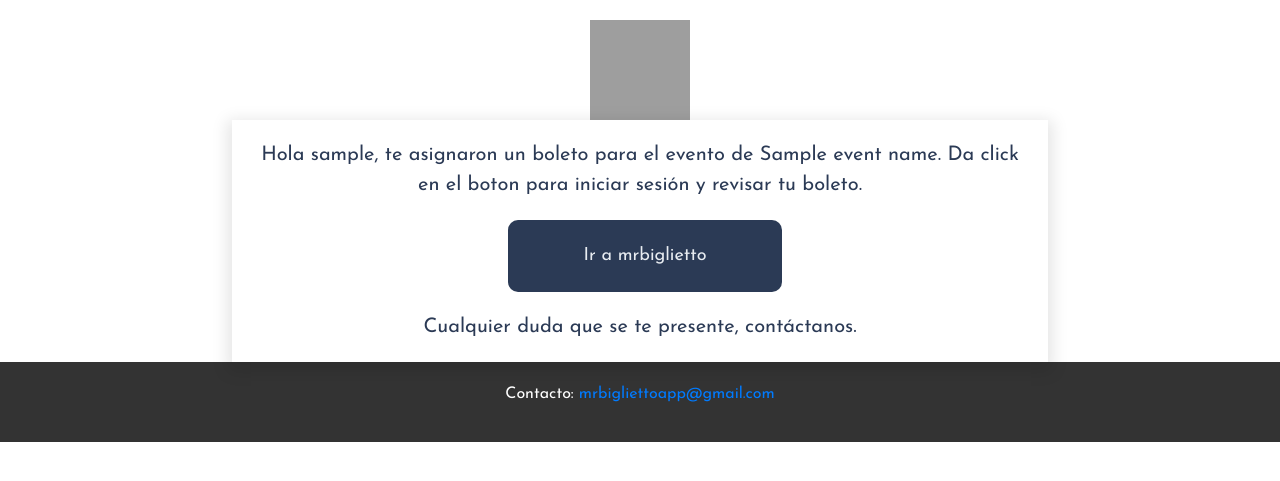
After one commit to MartinezCornejoLuisAngel/api_mrbiglietto, a Flask app: template templates/email_notification.html in a window 1280 px wide. The commit adds this page. Shown: the top 481 px of the page. Run offline with Flask 3, Linux system fonts and the light colour scheme; the template is opened without the code that fills it: most values are stand-ins (such as "Sample title", 1, 10 or a date in 2020); parts of the project's set-up code (start-up, migrations or seed data) failed here and were passed over; some libraries are stand-ins or nearby versions; grey boxes are pictures that could not be loaded.

Commit message:
UPDATE endpoint send_notification

```diff
--- a/app.py
+++ b/app.py
@@ -299,7 +299,7 @@ def get_ticket_data():
         return jsonify({'status': 'error', 'message': str(e)}),500
 
 
-#///////////////////////////////////Email/////////////////////////7
+#/////////////////////////////////// API EMAIL /////////////////////////////////////////
 def generar_enlace_validacion():
     # Generar un enlace único de validación (por ejemplo, utilizando una cadena aleatoria)
     longitud = 20
@@ -438,7 +438,7 @@ def send_2fa_email():
     except Exception as e:
         return jsonify({'error': str(e)}), 500
 
-def enviar_notificacion(correo_destino):
+def enviar_notificacion(email,username,event_name):
     # Configuración del servidor SMTP
     servidor_smtp = config('SERVIDOR_SMPT')
     puerto_smtp = config('PUERTO_SMPT')
@@ -448,53 +448,12 @@ def enviar_notificacion(correo_destino):
     # Crear el mensaje
     mensaje = MIMEMultipart("alternative")
     mensaje['From'] = remitente
-    mensaje['To'] = correo_destino
+    mensaje['To'] = email
     mensaje['Subject'] = "Notificacion"
-
-
     # Cuerpo del mensaje en HTML con CSS
-    cuerpo_html = f"""
-    <html>
-      <head>
-        <style>
-          body {{
-            font-family: Arial, sans-serif;
-            background-color: #f4f4f4;
-            padding: 20px;
-          }}
-          .container {{
-            max-width: 600px;
-            margin: 0 auto;
-            background-color: #fff;
-            border-radius: 10px;
-            padding: 30px;
-            box-shadow: 0 2px 5px rgba(0, 0, 0, 0.1);
-          }}
-          h1 {{
-            color: #333;
-          }}
-          p {{
-            color: #666;
-          }}
-          .code {{
-            font-size: 24px;
-            font-weight: bold;
-            color: #007bff;
-          }}
-        </style>
-      </head>
-      <body>
-        <div class="container">
-          <h1>Hola,</h1>
-          <p>Felicidades por tu compra, esperamos que te diviertas en tu evento:</p>
-          <p>¡Gracias! por usar Mr biglietto</p>
-        </div>
-      </body>
-    </html>
-    """
-
+    cuerpo_mensaje = render_template('email_notification.html',username=username,event_name=event_name)
     # Adjuntar parte del mensaje
-    mensaje.attach(MIMEText(cuerpo_html, "html"))
+    mensaje.attach(MIMEText(cuerpo_mensaje, "html"))
 
 	# Iniciar sesión en el servidor SMTP y enviar el mensaje
     with smtplib.SMTP(servidor_smtp, puerto_smtp) as servidor:
@@ -502,17 +461,19 @@ def enviar_notificacion(correo_destino):
         servidor.login(remitente, contraseña)
         servidor.send_message(mensaje)
 
-@app.route('/send_notification', methods=['POST'])
+@app.route('/api/v1/send_notification', methods=['POST'])
 def send_notification():
     # Asegúrate de que el cuerpo de la solicitud contenga los parámetros necesarios para el método create_event
-    if not request.json or 'email_des' not in request.json:
+    if not request.json or 'email' not in request.json or 'username' not in request.json or 'event_name' not in request.json:
         return jsonify({'error': 'Missing parameters'}), 400
 
-    email_des = request.json['email_des']
+    email = request.json['email']
+    username = request.json['username']
+    event_name = request.json['event_name']
 
     # Llama al método create_event del contrato inteligente con los parámetros proporcionados
     try:
-        enviar_notificacion(email_des)
+        enviar_notificacion(email,username,event_name)
         return jsonify({'status': 'success'}),200
     except Exception as e:
         return jsonify({'error': str(e)}), 500
@@ -585,7 +546,7 @@ def logout():
   return redirect(url_for('login'))
 
 @app.route('/home')
-#@login_required
+@login_required
 def home():
   return render_template('/home.html')
 
--- /dev/null
+++ b/static/css/email_notification.css
@@ -0,0 +1,13 @@
+body {
+  font-family: 'Josefin Sans', sans-serif; /* Aplica Josefin Sans al contenido del body */
+}
+/* Puedes definir estilos adicionales para otros elementos */
+h1 {
+  font-family: 'Josefin Sans', sans-serif; /* Ejemplo de aplicar la fuente a un elemento específico */
+}
+footer {
+    background-color: #333;
+    color: #fff;
+    padding: 20px;
+    text-align: center;
+  }
--- a/static/css/home.css
+++ b/static/css/home.css
@@ -6,7 +6,7 @@
     height: 100%;
     width: 250px;
     padding: 20px;
-    background-color: #059edb; /* Azul cielo */
+    background-color: #2B3A55; /* Azul cielo */
     color: #000; /* Color de texto */
   }
 
--- a/templates/base.html
+++ b/templates/base.html
@@ -7,6 +7,9 @@
     <!--Bootstrap-->
     <link href="https://cdn.jsdelivr.net/npm/bootstrap@5.3.3/dist/css/bootstrap.min.css" rel="stylesheet" integrity="sha384-QWTKZyjpPEjISv5WaRU9OFeRpok6YctnYmDr5pNlyT2bRjXh0JMhjY6hW+ALEwIH" crossorigin="anonymous">
     <link href="https://stackpath.bootstrapcdn.com/bootstrap/4.5.2/css/bootstrap.min.css" rel="stylesheet">
+    <link rel="preconnect" href="https://fonts.googleapis.com">
+    <link rel="preconnect" href="https://fonts.gstatic.com" crossorigin>
+    <link href="https://fonts.googleapis.com/css2?family=Josefin+Sans:ital,wght@0,100..700;1,100..700&display=swap" rel="stylesheet">
 
     <!--Custom css-->
     {%block customCss%}
--- /dev/null
+++ b/templates/email_notification.html
@@ -0,0 +1,31 @@
+{%extends 'base.html' %}
+
+{%block customCss%}
+<link rel="stylesheet" href="{{url_for('static',filename='css/email_notification.css')}}">
+{%endblock%}
+
+{%block body%}
+    <div style="text-align: center; color: #2B3A55; font-size: 60px; font-weight: 700; word-wrap: break-word; margin-top: 20px;">
+        <img src="https://firebasestorage.googleapis.com/v0/b/mr-biblietto.appspot.com/o/imgs%2F4.png?alt=media&token=c92b5665-d174-49b7-b640-39f9ee14f38a" alt="" width="100" height="100">
+    </div>
+    <div style="width: 816px; height: auto; position: relative; margin: 0 auto; box-shadow: 0px 5px 15px 5px rgba(0, 0, 0, 0.10); padding: 20px;">
+    <div style="text-align: center; color: #2B3A55; font-size: 20px; font-weight: 400; word-wrap: word-wrap;">
+        Hola {{username}}, te asignaron un boleto para el evento de {{event_name}}. Da click en el boton para iniciar sesión y revisar tu boleto.
+    </div>
+    <div style="text-align: center; margin-top: 20px;">
+    <div style="width: 100%; text-align: center;">
+        <a href="https://mrbigliettoweb.vercel.app/" style="color: #E8ECF1; font-size: 18px; font-weight: 400; word-wrap: word-wrap; display: inline-block; margin-left: 10px; vertical-align: middle; text-decoration: none;">
+            <div style="width: 274px; height: 72px; background: #2B3A55; border-radius: 10px; display: inline-block; line-height: 72px;">
+                Ir a mrbiglietto
+            </div>
+        </a>
+    </div>
+    </div>
+        <div style="text-align: center; color: #2B3A55; font-size: 20px; font-weight: 400; word-wrap: break-word; margin-top: 20px;">
+            Cualquier duda que se te presente, contáctanos.
+        </div>
+    </div>
+    <footer>
+        <p>Contacto: <a href="mailto:mrbigliettoapp@gmail.com">mrbigliettoapp@gmail.com</a></p>
+      </footer>
+{%endblock%}
```
Also changed, not shown: static/img/image.png (added).
